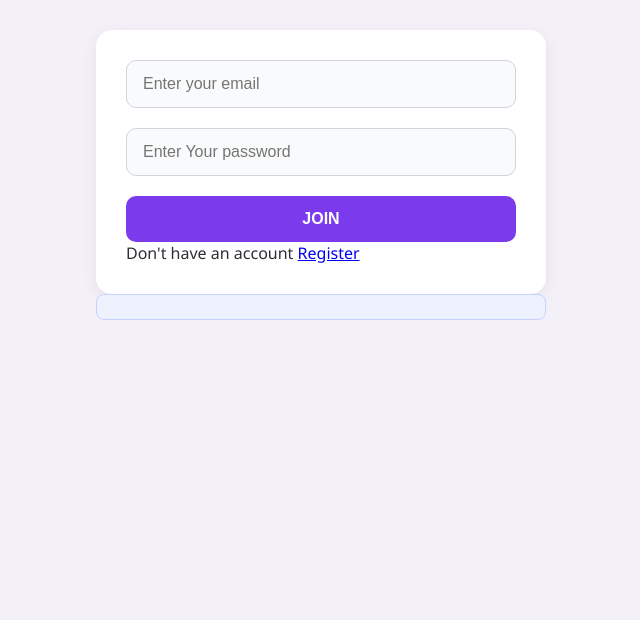
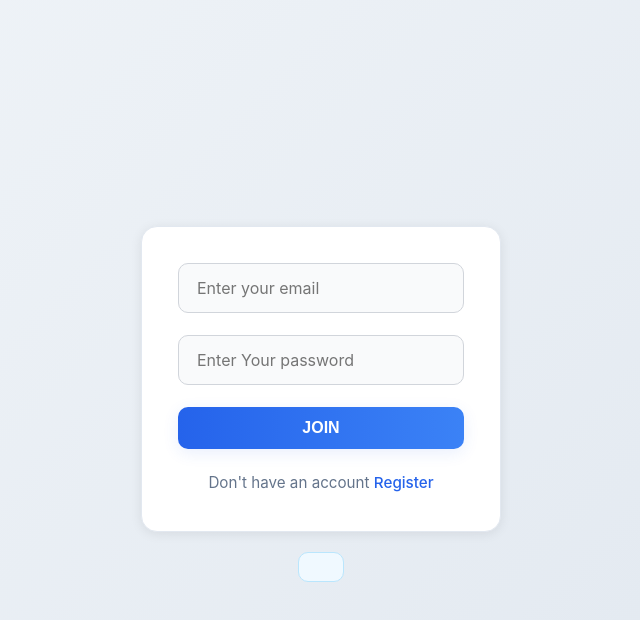
Before and after one commit to DurgaPrasad-54/Note-app, a React (Vite) app in the folder frontend/: page /login in a window 1280 px wide. Shown: the top 620 px of the page, without its empty margins (319-959 px from the left). Built offline with nearby package versions, Linux system fonts and the light colour scheme.

Commit message:
css modify

```diff
--- a/frontend/src/App.css
+++ b/frontend/src/App.css
@@ -3,103 +3,217 @@
   margin: 0;
   padding: 0;
   box-sizing: border-box;
-  transition: all 0.2s ease;
+  transition: border-color 0.2s, box-shadow 0.2s, background 0.2s, color 0.2s, transform 0.2s;
 }
 
 body, html {
-  font-family: 'Segoe UI', sans-serif;
-  background-color: #f3f1f7;
-  color: #2e2e38;
+  font-family: 'Inter', 'Segoe UI', sans-serif;
+  background: linear-gradient(135deg, #f0f4f8 0%, #e0e7ef 100%);
   min-height: 100vh;
+  line-height: 1.6;
+  color: #334155;
 }
 
-/* Header */
-.header {
-  display: flex;
-  justify-content: space-between;
-  align-items: center;
-  background-color: #ffffff;
-  padding: 20px 40px;
-  border-radius: 16px;
-  margin: 30px auto;
-  max-width: 900px;
-  box-shadow: 0 4px 12px rgba(0, 0, 0, 0.06);
-}
-
-.header h1 {
-  font-size: 1.8rem;
-  font-weight: 700;
-  color: #2e2e38;
-}
-
-.header a {
-  padding: 10px 20px;
-  border: 2px solid #7c3aed;
-  border-radius: 10px;
-  text-decoration: none;
-  font-weight: 600;
-  color: #7c3aed;
-}
-
-.header a:hover {
-  background-color: #7c3aed;
-  color: #ffffff;
-}
-
-/* Main Layout */
+/* Main Container */
 .main {
   display: flex;
   flex-direction: column;
   align-items: center;
-  padding: 0 20px 80px;
+  min-height: 100vh;
+  padding: 24px;
 }
 
-/* Note Cards */
+/* Header Styles */
+.header {
+  width: 100%;
+  max-width: 1000px;
+  display: flex;
+  justify-content: space-between;
+  align-items: center;
+  background: #ffffffcc;
+  border: 1px solid #e2e8f0;
+  color: #334155;
+  padding: 24px 36px;
+  border-radius: 16px;
+  margin-bottom: 36px;
+  box-shadow: 0 2px 8px rgba(0, 0, 0, 0.07);
+  backdrop-filter: blur(2px);
+}
+
+.header h1 {
+  font-size: 1.7rem;
+  font-weight: 700;
+  color: #1e293b;
+  letter-spacing: 1px;
+}
+
+.header a {
+  color: #2563eb;
+  text-decoration: none;
+  font-weight: 600;
+  padding: 10px 20px;
+  border-radius: 8px;
+}
+
+.header a:hover {
+  background: #e0e7ff;
+  color: #1d4ed8;
+}
+
+/* Form Container */
+.inner {
+  display: flex;
+  flex-direction: column;
+  align-items: center;
+  justify-content: center;
+  min-height: calc(100vh - 40px);
+}
+
+/* Form Styles */
+.form, .inner form {
+  background: #ffffff;
+  padding: 36px;
+  border-radius: 16px;
+  box-shadow: 0 2px 12px rgba(0, 0, 0, 0.08);
+  border: 1px solid #e2e8f0;
+  display: flex;
+  flex-direction: column;
+  gap: 22px;
+  min-width: 340px;
+  max-width: 450px;
+  width: 100%;
+}
+
+.inp, .cn, textarea {
+  padding: 14px 18px;
+  border: 1.5px solid #d1d5db;
+  border-radius: 10px;
+  font-size: 1rem;
+  background: #f9fafb;
+  font-family: inherit;
+}
+
+.inp:focus, .cn:focus, textarea:focus {
+  border-color: #2563eb;
+  box-shadow: 0 0 0 3px rgba(37, 99, 235, 0.12);
+}
+
+textarea {
+  min-height: 110px;
+  resize: vertical;
+}
+
+/* Universal Button Styles */
+button, .btn, .new-note-link {
+  background: linear-gradient(90deg, #2563eb, #3b82f6);
+  color: white;
+  padding: 12px 20px;
+  border-radius: 10px;
+  font-size: 1rem;
+  font-weight: 600;
+  cursor: pointer;
+  border: none;
+  text-decoration: none;
+  display: inline-flex;
+  align-items: center;
+  justify-content: center;
+  box-shadow: 0 4px 16px rgba(37, 99, 235, 0.1);
+}
+
+button:hover, .btn:hover, .new-note-link:hover {
+  background: linear-gradient(90deg, #1d4ed8, #2563eb);
+  transform: scale(1.03);
+}
+
+button:active {
+  background: #1e293b;
+}
+
+button:disabled {
+  background: #cbd5e1;
+  color: #64748b;
+  cursor: not-allowed;
+}
+
+/* Submit Buttons Full Width */
+.form button, button[type="submit"] {
+  width: 100%;
+}
+
+/* Form Text Styles */
+.form p, .inner p {
+  font-size: 0.95rem;
+  text-align: center;
+  color: #64748b;
+}
+
+.form a, .inner a {
+  color: #2563eb;
+  text-decoration: none;
+  font-weight: 500;
+}
+
+.form a:hover {
+  color: #1d4ed8;
+  text-decoration: underline;
+}
+
+/* Flash Message */
+.inner h1 {
+  margin-top: 20px;
+  padding: 14px 22px;
+  border-radius: 10px;
+  text-align: center;
+  font-size: 1rem;
+  font-weight: 600;
+  background: #f0f9ff;
+  color: #0369a1;
+  border: 1px solid #bae6fd;
+}
+
+/* Note Card Styles */
 .note-card {
-  background-color: #ffffff;
-  border-radius: 14px;
-  padding: 20px 24px;
+  background: #ffffff;
+  border-radius: 16px;
+  padding: 24px;
+  margin: 16px 0;
   width: 100%;
   max-width: 700px;
-  margin-bottom: 24px;
-  box-shadow: 0 4px 16px rgba(124, 58, 237, 0.08);
-  position: relative;
+  border: 1.5px solid transparent;
+  box-shadow: 0 2px 12px rgba(0, 0, 0, 0.08);
+  transition: transform 0.2s ease, box-shadow 0.2s ease, border-color 0.2s ease;
+}
+
+.note-card:hover {
+  border-color: #2563eb;
+  box-shadow: 0 10px 24px rgba(37, 99, 235, 0.15);
+  transform: translateY(-2px) scale(1.015);
 }
 
 .note-card h3 {
   font-size: 1.2rem;
   font-weight: 700;
-  margin-bottom: 8px;
-  color: #2e2e38;
+  color: #1e293b;
 }
 
 .note-card p {
+  color: #64748b;
   font-size: 1rem;
-  color: #555566;
-  margin-bottom: 16px;
+  word-wrap: break-word;
 }
 
-/* Note Actions */
+/* Note Action Buttons */
 .note-actions {
   display: flex;
   justify-content: flex-end;
-  gap: 12px;
+  gap: 10px;
+  margin-top: auto;
+  flex-wrap: wrap;
 }
 
 .note-actions button {
-  background-color: #7c3aed;
-  color: white;
-  border: none;
-  padding: 10px 18px;
-  border-radius: 8px;
-  font-weight: 600;
+  padding: 10px 16px;
   font-size: 0.9rem;
-  cursor: pointer;
-  box-shadow: 0 2px 6px rgba(0, 0, 0, 0.08);
-}
-
-.note-actions button:hover {
-  background-color: #5b21b6;
 }
 
 /* New Note Button */
@@ -107,102 +221,133 @@ body, html {
   position: fixed;
   bottom: 24px;
   right: 24px;
-  background-color: #7c3aed;
-  color: white;
-  padding: 16px 26px;
-  border-radius: 100px;
-  font-size: 1.05rem;
-  font-weight: bold;
-  text-decoration: none;
-  box-shadow: 0 8px 20px rgba(124, 58, 237, 0.25);
-  z-index: 999;
+  padding: 14px 28px;
+  border-radius: 14px;
+  font-weight: 700;
+  font-size: 1.1rem;
+  z-index: 1000;
 }
 
 .new-note-link:hover {
-  background-color: #5b21b6;
+  box-shadow: 0 10px 32px rgba(37, 99, 235, 0.22);
 }
 
-/* Form Containers */
-.form, .update-container, .profile-container {
-  background-color: #ffffff;
-  border-radius: 16px;
-  padding: 30px;
-  margin-top: 30px;
-  width: 100%;
-  max-width: 450px;
-  box-shadow: 0 4px 16px rgba(0, 0, 0, 0.07);
+/* Profile Page */
+.profile-page {
+  display: flex;
+  justify-content: center;
+  align-items: center;
+  min-height: 100vh;
+  background: #f0f4f8;
+  padding: 20px;
 }
 
-.form h2, .update-container h2, .profile-container h1 {
+.profile-container {
+  background: #ffffff;
+  padding: 36px;
+  border-radius: 16px;
+  border: 1.5px solid #e2e8f0;
   text-align: center;
+  max-width: 450px;
+  width: 100%;
+  box-shadow: 0 2px 12px rgba(0, 0, 0, 0.08);
+}
+
+.profile-container h1 {
+  margin-bottom: 20px;
   font-size: 1.6rem;
   font-weight: 700;
-  margin-bottom: 24px;
 }
 
-input, textarea {
+.profile-container p {
+  font-size: 1.05rem;
+  color: #64748b;
+}
+
+/* Update Form */
+.update-container {
+  background: #ffffff;
+  padding: 36px;
+  border-radius: 16px;
+  border: 1.5px solid #e2e8f0;
+  max-width: 500px;
   width: 100%;
-  padding: 14px 16px;
+  box-shadow: 0 2px 12px rgba(0, 0, 0, 0.08);
+}
+
+.update-container h2 {
+  text-align: center;
+  font-size: 1.5rem;
+  font-weight: 700;
+  margin-bottom: 28px;
+}
+
+.update-container form {
+  display: flex;
+  flex-direction: column;
+  gap: 22px;
+}
+
+.update-container input,
+.update-container textarea {
+  padding: 14px 18px;
+  border: 1.5px solid #d1d5db;
   border-radius: 10px;
-  border: 1.5px solid #d1d5db;
   font-size: 1rem;
-  margin-bottom: 20px;
   background: #f9fafb;
 }
 
-input:focus, textarea:focus {
-  border-color: #7c3aed;
-  outline: none;
-  box-shadow: 0 0 0 3px rgba(124, 58, 237, 0.15);
+.update-container input:focus,
+.update-container textarea:focus {
+  border-color: #2563eb;
+  box-shadow: 0 0 0 3px rgba(37, 99, 235, 0.12);
 }
 
-/* Submit Buttons */
-button[type="submit"] {
-  width: 100%;
-  background-color: #7c3aed;
-  color: white;
-  border: none;
-  padding: 14px;
-  border-radius: 10px;
-  font-size: 1rem;
-  font-weight: 600;
+.update-container textarea {
+  min-height: 110px;
+  resize: vertical;
 }
 
-button[type="submit"]:hover {
-  background-color: #5b21b6;
+.update-container button {
+  width: 100%;
 }
 
-/* Flash Message */
-.inner h1 {
-  background-color: #eef2ff;
-  color: #4338ca;
-  padding: 12px 20px;
-  border-radius: 8px;
-  font-weight: 600;
-  text-align: center;
-  margin-bottom: 20px;
-  border: 1px solid #c7d2fe;
-}
-
-/* Responsive */
+/* Responsive Layout */
 @media (max-width: 768px) {
   .header {
     flex-direction: column;
     text-align: center;
-    gap: 12px;
+    gap: 16px;
   }
 
-  .note-card, .form, .update-container, .profile-container {
+  .form, .inner form, .profile-container, .update-container, .note-card {
     width: 95%;
-  }
-
-  .new-note-link {
-    padding: 14px 22px;
-    font-size: 0.95rem;
+    padding: 24px 16px;
   }
 
   .note-actions {
-    justify-content: center;
+    flex-direction: row;
+    justify-content: flex-end;
     gap: 10px;
   }
 }
+
+@media (max-width: 480px) {
+  .form, .inner form, .profile-container, .update-container, .note-card {
+    padding: 16px 8px;
+  }
+
+  .note-card button {
+    font-size: 0.8rem;
+    padding: 8px 12px;
+  }
+}
+
+/* Focus Outline for Accessibility */
+button:focus-visible,
+input:focus-visible,
+textarea:focus-visible,
+a:focus-visible {
+  outline: 2px solid #2563eb;
+  outline-offset: 2px;
+}
```
